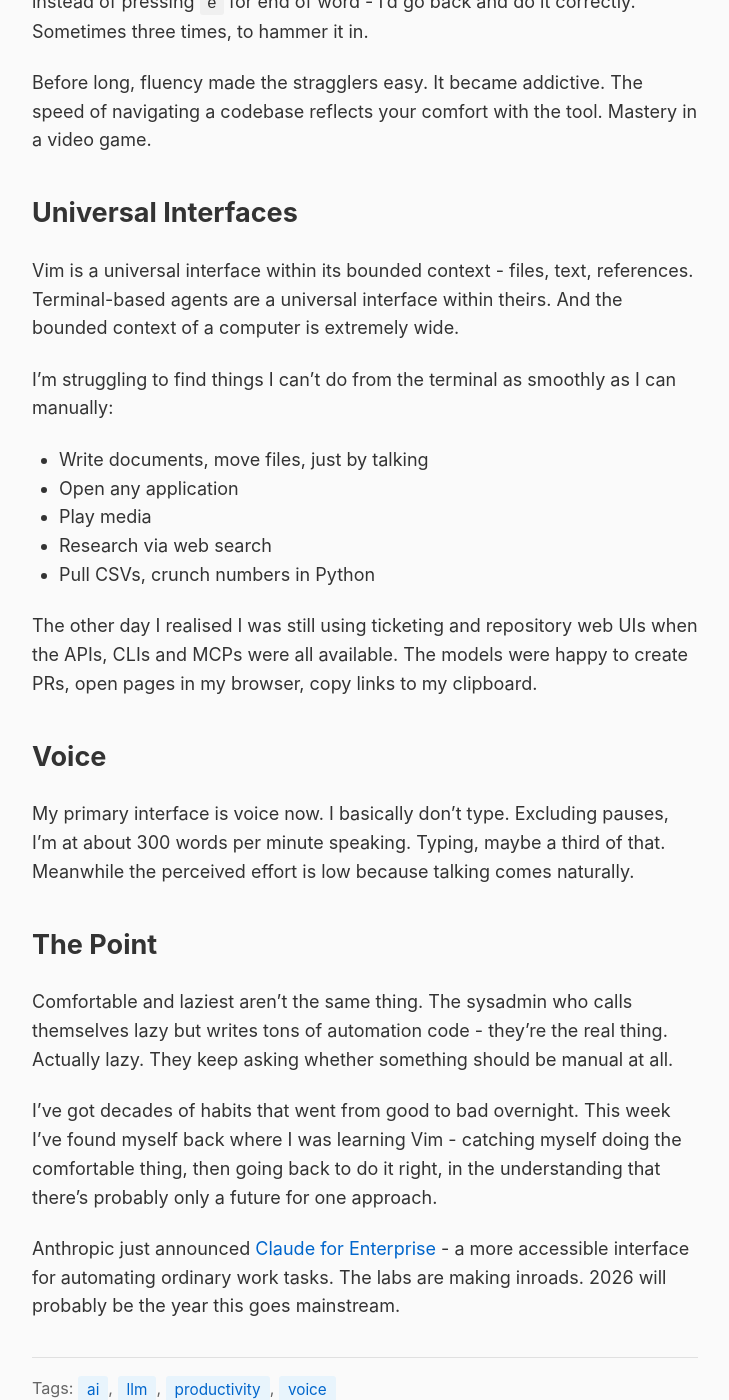
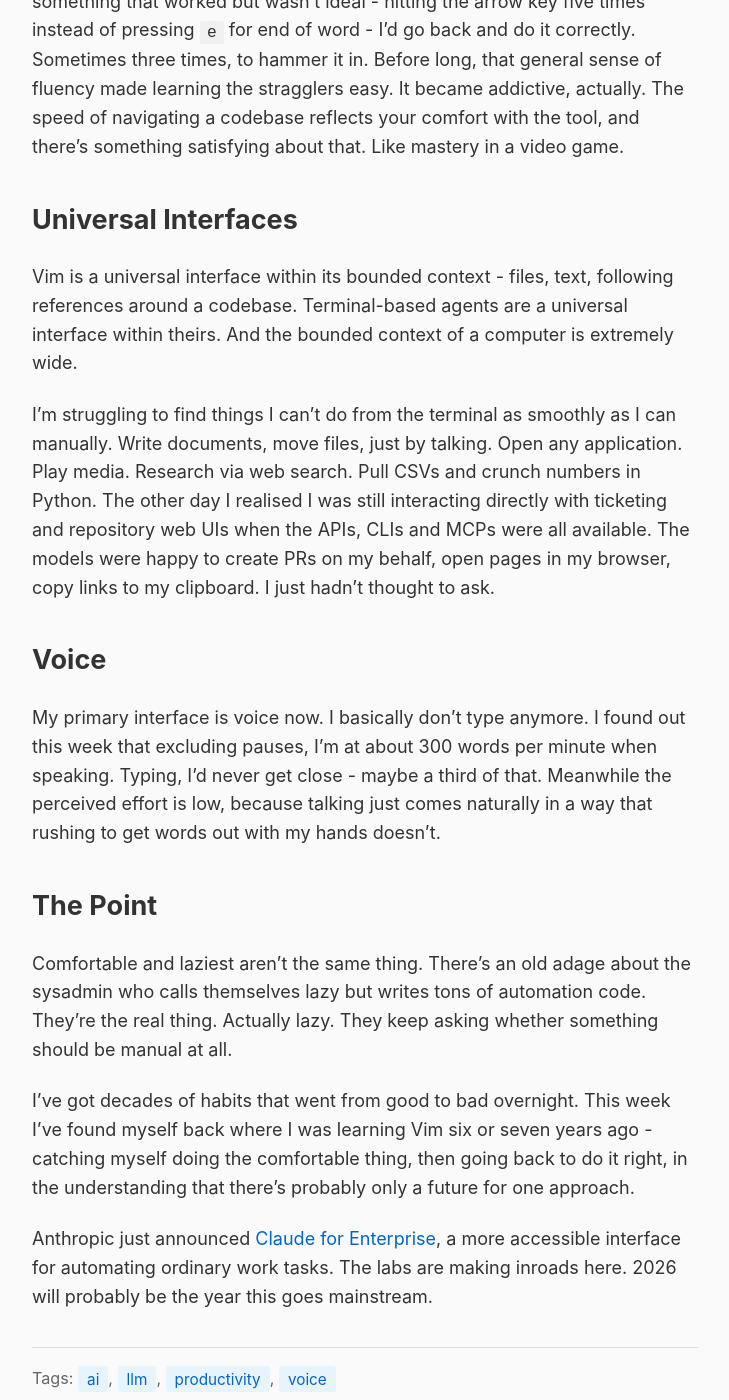
Before and after one commit to rob137/rob137.github.io, a Jekyll site: the page built from _posts/2026-01-14-old-habits.md, in a window 1280 px wide and 1400 px high, scrolled down 402 px. Shown: the whole window, without its empty margins (275-1004 px from the left). Built offline with Jekyll 4.4.1, drawn with Linux system fonts in a browser that asks for light colours; some of the changed text lies outside the part shown.

Commit message:
Loosen Old Habits prose, less clipped
Co-Authored-By: Claude Opus 4.5 <noreply@anthropic.com>

```diff
--- a/_posts/2026-01-14-old-habits.md
+++ b/_posts/2026-01-14-old-habits.md
@@ -6,34 +6,24 @@ tags: [ai, llm, productivity, voice]
 excerpt: "Comfortable and laziest aren't the same thing."
 ---
 
-When I learned Vim, the tool was fast but my brain was slow. Seconds of latency while I tried to remember key bindings. Mentally taxing.
+When I learned Vim, the tool was fast but my brain was slow. Seconds of latency while I spun around trying to remember key bindings. Mentally taxing, even though the operations themselves were instant.
 
-I developed a habit, common in guides for this: when I caught myself doing something that worked but wasn't ideal - hitting the arrow key five times instead of pressing `e` for end of word - I'd go back and do it correctly. Sometimes three times, to hammer it in.
-
-Before long, fluency made the stragglers easy. It became addictive. The speed of navigating a codebase reflects your comfort with the tool. Mastery in a video game.
+I developed a habit, common in guides for this: when I caught myself doing something that worked but wasn't ideal - hitting the arrow key five times instead of pressing `e` for end of word - I'd go back and do it correctly. Sometimes three times, to hammer it in. Before long, that general sense of fluency made learning the stragglers easy. It became addictive, actually. The speed of navigating a codebase reflects your comfort with the tool, and there's something satisfying about that. Like mastery in a video game.
 
 ## Universal Interfaces
 
-Vim is a universal interface within its bounded context - files, text, references. Terminal-based agents are a universal interface within theirs. And the bounded context of a computer is extremely wide.
+Vim is a universal interface within its bounded context - files, text, following references around a codebase. Terminal-based agents are a universal interface within theirs. And the bounded context of a computer is extremely wide.
 
-I'm struggling to find things I can't do from the terminal as smoothly as I can manually:
-
-- Write documents, move files, just by talking
-- Open any application
-- Play media
-- Research via web search
-- Pull CSVs, crunch numbers in Python
-
-The other day I realised I was still using ticketing and repository web UIs when the APIs, CLIs and MCPs were all available. The models were happy to create PRs, open pages in my browser, copy links to my clipboard.
+I'm struggling to find things I can't do from the terminal as smoothly as I can manually. Write documents, move files, just by talking. Open any application. Play media. Research via web search. Pull CSVs and crunch numbers in Python. The other day I realised I was still interacting directly with ticketing and repository web UIs when the APIs, CLIs and MCPs were all available. The models were happy to create PRs on my behalf, open pages in my browser, copy links to my clipboard. I just hadn't thought to ask.
 
 ## Voice
 
-My primary interface is voice now. I basically don't type. Excluding pauses, I'm at about 300 words per minute speaking. Typing, maybe a third of that. Meanwhile the perceived effort is low because talking comes naturally.
+My primary interface is voice now. I basically don't type anymore. I found out this week that excluding pauses, I'm at about 300 words per minute when speaking. Typing, I'd never get close - maybe a third of that. Meanwhile the perceived effort is low, because talking just comes naturally in a way that rushing to get words out with my hands doesn't.
 
 ## The Point
 
-Comfortable and laziest aren't the same thing. The sysadmin who calls themselves lazy but writes tons of automation code - they're the real thing. Actually lazy. They keep asking whether something should be manual at all.
+Comfortable and laziest aren't the same thing. There's an old adage about the sysadmin who calls themselves lazy but writes tons of automation code. They're the real thing. Actually lazy. They keep asking whether something should be manual at all.
 
-I've got decades of habits that went from good to bad overnight. This week I've found myself back where I was learning Vim - catching myself doing the comfortable thing, then going back to do it right, in the understanding that there's probably only a future for one approach.
+I've got decades of habits that went from good to bad overnight. This week I've found myself back where I was learning Vim six or seven years ago - catching myself doing the comfortable thing, then going back to do it right, in the understanding that there's probably only a future for one approach.
 
-Anthropic just announced [Claude for Enterprise](https://www.anthropic.com/claude-for-enterprise) - a more accessible interface for automating ordinary work tasks. The labs are making inroads. 2026 will probably be the year this goes mainstream.
+Anthropic just announced [Claude for Enterprise](https://www.anthropic.com/claude-for-enterprise), a more accessible interface for automating ordinary work tasks. The labs are making inroads here. 2026 will probably be the year this goes mainstream.
```
